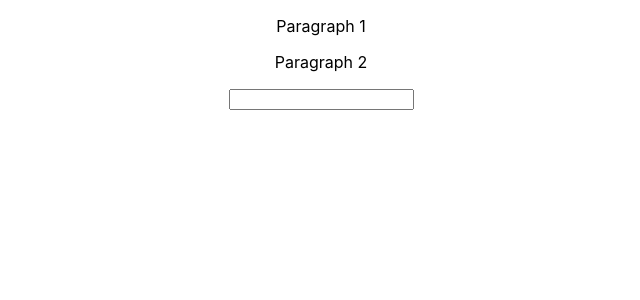
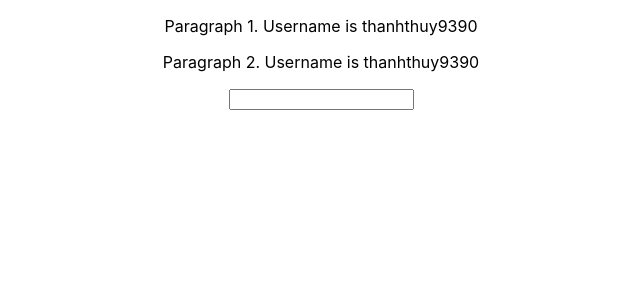
Before and after one commit to thanhpham091790/reactjs, a React (Create React App) app in the folder react-assignment/: page / in a window 1280 px wide. Shown: the top 300 px of the page, without its empty margins (319-959 px from the left). Built offline with nearby package versions, Linux system fonts and the light colour scheme.

Commit message:
Pass a username to UserOutput via props and display it in the App component. Add state to the App component and pass the username to the UserOutput component.

```diff
--- a/react-assignment/src/App.js
+++ b/react-assignment/src/App.js
@@ -4,10 +4,14 @@ import UserInput from './UserInput/UserInput';
 import UserOutput from './UserOutput/UserOutput';
 
 class App extends Component{
+  state = {
+    username: "thanhthuy9390"
+  };
+
   render(){
     return (
       <div className="App">
-        <UserOutput />
+        <UserOutput username={this.state.username} />
         <UserInput />
       </div>
     );
--- a/react-assignment/src/UserOutput/UserOutput.js
+++ b/react-assignment/src/UserOutput/UserOutput.js
@@ -1,11 +1,14 @@
 import React, {Component} from 'react';
 
 class UserOutput extends Component{
+    constructor(props){
+        super(props);
+    }
     render(){
         return(
             <div className="UserOutput">
-                <p>Paragraph 1</p>
-                <p>Paragraph 2</p>
+                <p>Paragraph 1. Username is {this.props.username}</p>
+                <p>Paragraph 2. Username is {this.props.username}</p>
             </div>
         );
     }
```
